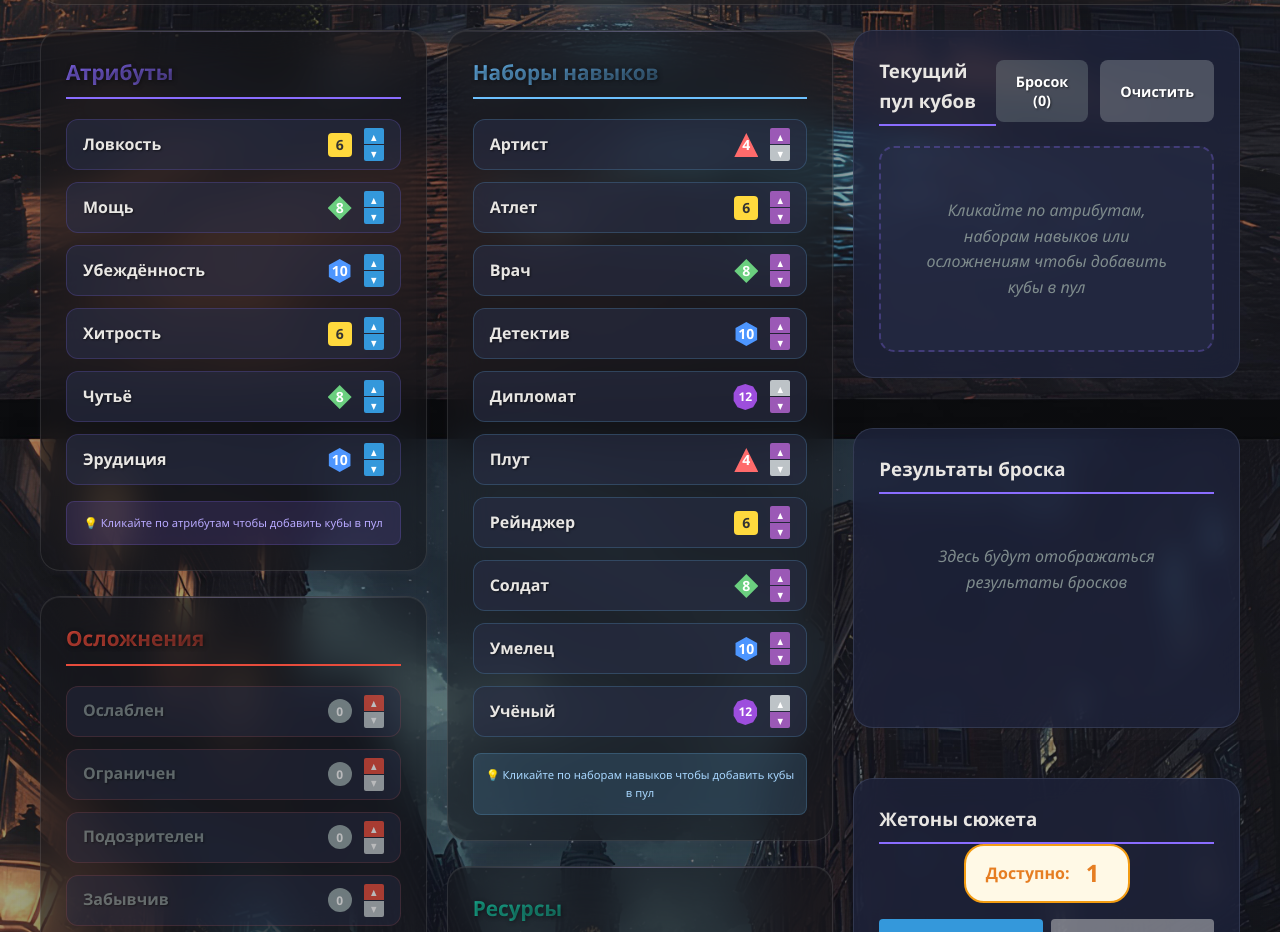
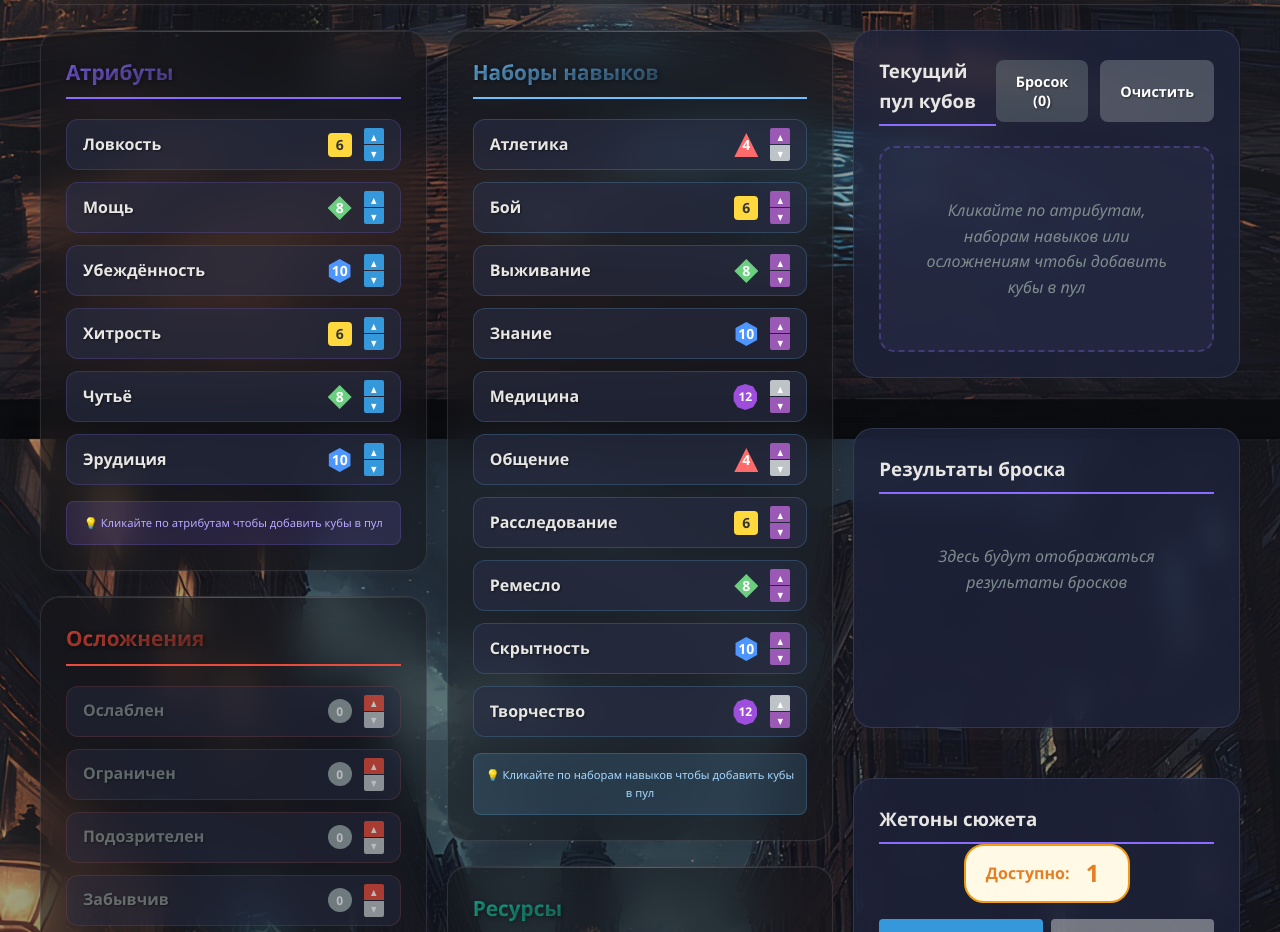
Before and after one commit to dplatonov865/cortex-prime-dice, a React (Vite) app: page / in a window 1280 px wide. Shown: the part 860-1792 px from the top of the page. Built offline with nearby package versions, Linux system fonts and the light colour scheme.

Commit message:
new skill-sets names

```diff
--- a/src/constants/characterData.js
+++ b/src/constants/characterData.js
@@ -18,16 +18,16 @@ export const DEFAULT_ATTRIBUTES = {
 };
 
 export const DEFAULT_ROLES = {
-  'Артист': 'd4',
-  'Атлет': 'd6',
-  'Врач': 'd8',
-  'Детектив': 'd10',
-  'Дипломат': 'd12',
-  'Плут': 'd4',
-  'Рейнджер': 'd6',
-  'Солдат': 'd8',
-  'Умелец': 'd10',
-  'Учёный': 'd12'
+  'Атлетика': 'd4',
+  'Бой': 'd6',
+  'Выживание': 'd8',
+  'Знание': 'd10',
+  'Медицина': 'd12',
+  'Общение': 'd4',
+  'Расследование': 'd6',
+  'Ремесло': 'd8',
+  'Скрытность': 'd10',
+  'Творчество': 'd12'
 };
 
 export const DEFAULT_COMPLICATIONS = {
```
